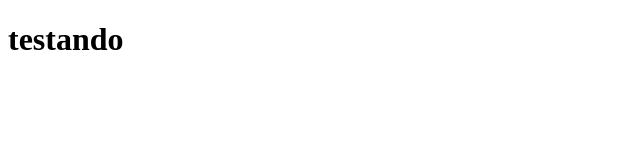
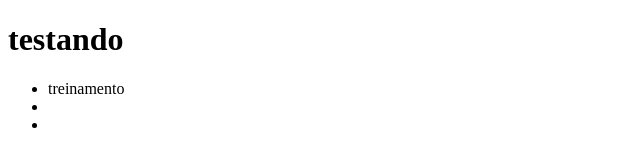
Before and after one commit to iogocc/desafio-html-basico, a plain HTML site: page index.html in a window 1280 px wide. Shown: the whole page, without its empty margins (0-640 px from the left). Drawn offline with Linux system fonts and the light colour scheme.

Commit message:
adicionado treinamento

```diff
--- a/index.html
+++ b/index.html
@@ -7,5 +7,11 @@
 </head>
 <body>
     <h1>testando</h1>
+
+    <ul>
+        <li>treinamento</li>
+        <li></li>
+        <li></li>
+    </ul>
 </body>
 </html>
```
